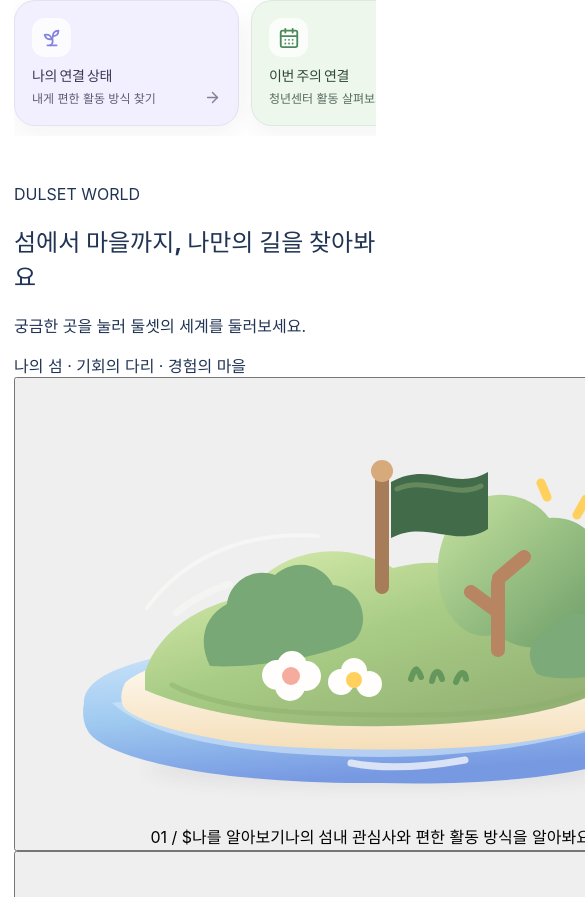
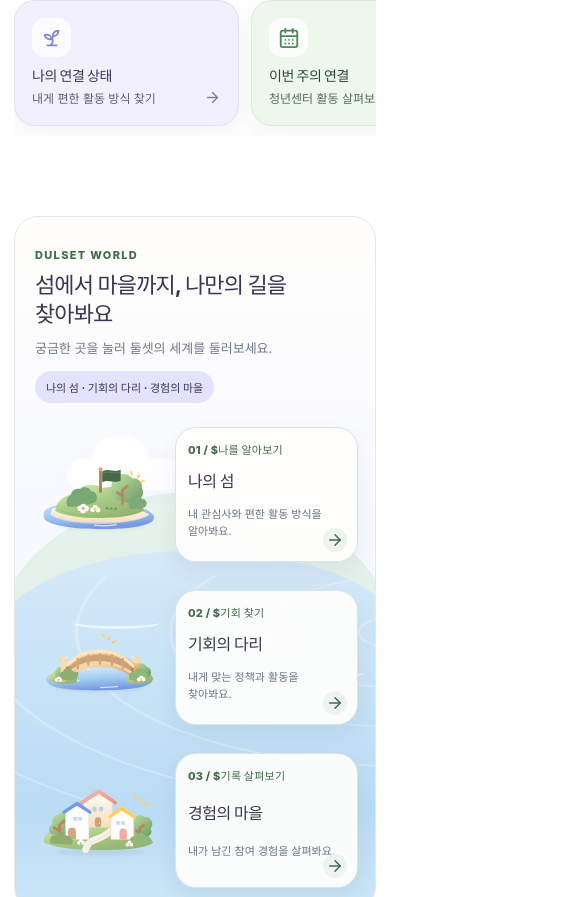
Before and after one commit to dos-tres/frontend, a React (Vite) app: page / in a window 390 px wide. Shown: the part 767-1664 px from the top of the page, 585 px wide, since content can reach past the window. Built offline with nearby package versions, Linux system fonts and the light colour scheme.

Commit message:
style(home): add soft connected world scene and subtle motion

```diff
--- a/src/styles.css
+++ b/src/styles.css
@@ -481,3 +481,79 @@ a { color: inherit; text-decoration: none; }
   .home-mini-banner { flex: 0 0 min(74%, 225px); min-height: 118px; scroll-snap-align: start; }
   .home-mini-banner-copy strong { font-size: 14px; }
 }
+
+/* 둘셋 세계관: 일러스트 자산과 연결된, 눌러서 이동하는 풍경 */
+.journey-world {
+  position: relative; overflow: hidden; margin-top: 54px;
+  padding: 38px 28px 0; border: 1px solid #e2eadf; border-radius: 34px;
+  background: linear-gradient(180deg, #fffefc 0%, #f7f9ff 46%, #eff8ff 100%);
+}
+.journey-world-heading { display: flex; align-items: flex-end; justify-content: space-between; gap: 24px; position: relative; z-index: 2; }
+.journey-world-eyebrow { color: #426b4a; font-size: 11px; font-weight: 800; letter-spacing: .12em; }
+.journey-world-heading h2 { margin: 8px 0; color: #393653; font-size: clamp(21px, 2.5vw, 29px); line-height: 1.35; word-break: keep-all; letter-spacing: -.04em; }
+.journey-world-heading p { margin: 0; font-size: 14px; line-height: 1.6; color: #6e788a; }
+.journey-world-caption { flex: 0 0 auto; display: inline-flex; align-items: center; border-radius: 99px; padding: 10px 14px; background: #e5e2ff; color: #393653; font-weight: 700; font-size: 12px; }
+.journey-world-scene { position: relative; isolation: isolate; min-height: 414px; padding-top: 24px; }
+.journey-world-scene::before { content: ""; position: absolute; z-index: -1; left: -12%; right: -12%; bottom: 65px; height: 154px; border-radius: 55% 55% 0 0; background: linear-gradient(180deg, #d6ecd9 0%, #c7e4d0 100%); opacity: .52; }
+.journey-world-water { position: absolute; z-index: -1; left: -10%; right: -10%; bottom: 0; height: 155px; border-radius: 49% 51% 0 0 / 27% 23% 0 0; background: linear-gradient(180deg, #d5e9f9 0%, #badcf4 75%, #cbe5f7 100%); overflow: hidden; }
+.journey-world-water::before { content: ""; position: absolute; top: 25px; left: 0; width: 200%; height: 65%; background: repeating-radial-gradient(ellipse at 50% 25%, transparent 0 35px, rgba(255,255,255,.28) 36px 38px, transparent 40px 94px); animation: world-river-drift 12s ease-in-out infinite alternate; }
+.journey-waterline { position: absolute; width: 88px; height: 13px; border: solid rgba(255,255,255,.65); border-width: 0 0 3px; border-radius: 50%; animation: world-river-drift 8s ease-in-out infinite alternate; }
+.waterline-one { top: 65px; left: 16%; }
+.waterline-two { top: 80px; left: 53%; animation-delay: -3s; }
+.waterline-three { top: 115px; right: 11%; animation-delay: -5s; }
+.journey-world-cloud { position: absolute; width: 116px; height: 32px; border-radius: 99px; background: #fff; opacity: .75; z-index: -1; filter: drop-shadow(0 5px 9px rgba(119,153,226,.05)); animation: world-cloud-drift 10s ease-in-out infinite alternate; }
+.journey-world-cloud::before { content: ""; position: absolute; width: 58px; height: 51px; left: 24px; bottom: 5px; border-radius: 50%; background: #fff; }
+.cloud-one { left: 9%; top: 58px; }
+.cloud-two { right: 8%; top: 97px; transform: scale(.8); animation-delay: -4s; }
+.journey-world-places { position: relative; z-index: 1; display: grid; grid-template-columns: repeat(3, minmax(0, 1fr)); gap: 10px; align-items: end; padding: 0 4px 30px; }
+.journey-world-place {
+  display: flex; flex-direction: column; align-items: center; min-width: 0; width: 100%;
+  padding: 0 5px; border: none; border-radius: 22px; background: transparent; color: #393653; cursor: pointer; text-align: center;
+  opacity: 0; transform: translateY(24px); transition: opacity .55s ease, transform .6s cubic-bezier(.2,.72,.2,1);
+}
+.journey-world.is-visible .journey-world-place { opacity: 1; transform: translateY(0); }
+.journey-world.is-visible .journey-world-place:nth-child(2) { transition-delay: .12s; }
+.journey-world.is-visible .journey-world-place:nth-child(3) { transition-delay: .24s; }
+.journey-world-place:focus-visible { outline: 3px solid #7799e2; outline-offset: 5px; }
+.journey-world-art { width: 100%; max-width: 310px; height: 227px; display: grid; place-items: end center; }
+.journey-world-art img { display: block; height: 100%; width: 100%; object-fit: contain; transform-origin: bottom center; transition: transform .25s ease; }
+.journey-world-place:hover .journey-world-art img, .journey-world-place:focus-visible .journey-world-art img { transform: translateY(-9px) rotate(-1deg); }
+.journey-world-label { position: relative; display: grid; justify-items: center; gap: 7px; width: min(100%, 290px); min-height: 139px; padding: 18px 18px 15px; border: 1px solid rgba(211,224,228,.84); border-radius: 21px; background: rgba(255,254,252,.92); box-shadow: 0 10px 22px rgba(57,54,83,.07); backdrop-filter: blur(8px); }
+.journey-world-place:hover .journey-world-label { border-color: #aacdb0; box-shadow: 0 12px 28px rgba(57,54,83,.11); }
+.journey-world-step { color: #426b4a; font-size: 11px; font-weight: 800; letter-spacing: .02em; }
+.journey-world-label strong { font-size: 18px; line-height: 1.3; letter-spacing: -.03em; }
+.journey-world-desc { font-size: 12px; line-height: 1.5; color: #67748a; word-break: keep-all; }
+.journey-world-arrow { display: grid; place-items: center; width: 27px; height: 27px; border-radius: 50%; background: #edf4f0; color: #426b4a; }
+@keyframes world-river-drift { from { transform: translateX(-20px); } to { transform: translateX(22px); } }
+@keyframes world-cloud-drift { from { translate: 0 0; } to { translate: 16px -4px; } }
+@media (max-width: 1020px) {
+  .journey-world { margin-top: 42px; padding: 28px 18px 0; }
+  .journey-world-heading { align-items: flex-start; flex-direction: column; gap: 12px; }
+  .journey-world-scene { min-height: 376px; }
+  .journey-world-art { height: 190px; }
+  .journey-world-label { padding: 16px 10px 14px; min-height: 144px; }
+  .journey-world-label strong { font-size: 16px; }
+}
+@media (max-width: 700px) {
+  .journey-world { margin-top: 32px; padding: 26px 12px 12px; border-radius: 24px; }
+  .journey-world-heading { padding: 0 8px; }
+  .journey-world-heading h2 { font-size: 22px; }
+  .journey-world-heading p { font-size: 13px; }
+  .journey-world-caption { padding: 8px 11px; font-size: 11px; }
+  .journey-world-scene { padding-top: 14px; }
+  .journey-world-places { grid-template-columns: 1fr; gap: 8px; padding: 0; }
+  .journey-world-place { flex-direction: row; align-items: center; gap: 6px; padding: 5px; }
+  .journey-world-art { flex: 0 0 42%; height: 145px; }
+  .journey-world-label { flex: 1; min-width: 0; min-height: 135px; width: 100%; justify-items: start; text-align: left; gap: 6px; padding: 13px 12px; }
+  .journey-world-label strong { font-size: 16px; }
+  .journey-world-desc { font-size: 11px; }
+  .journey-world-arrow { position: absolute; right: 10px; bottom: 9px; width: 24px; height: 24px; }
+  .journey-world-water { height: 70%; }
+  .journey-world-scene::before { bottom: 12%; height: 70%; }
+}
+@media (prefers-reduced-motion: reduce) {
+  .journey-world-place { opacity: 1; transform: none; transition: none; }
+  .journey-world-art img { transition: none; }
+  .journey-world-art img:hover, .journey-world-place:hover .journey-world-art img { transform: none; }
+  .journey-world-water::before, .journey-waterline, .journey-world-cloud { animation: none; }
+}
```
